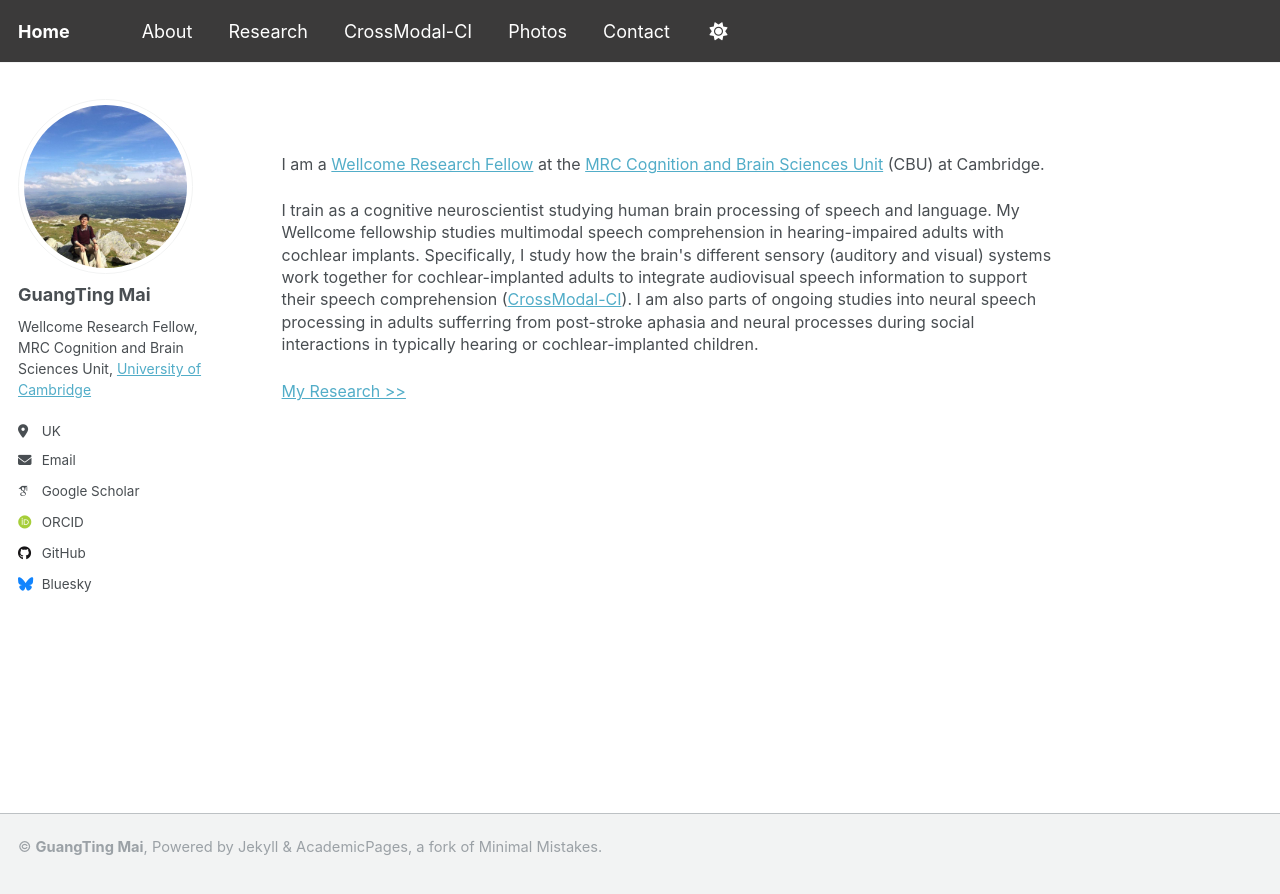
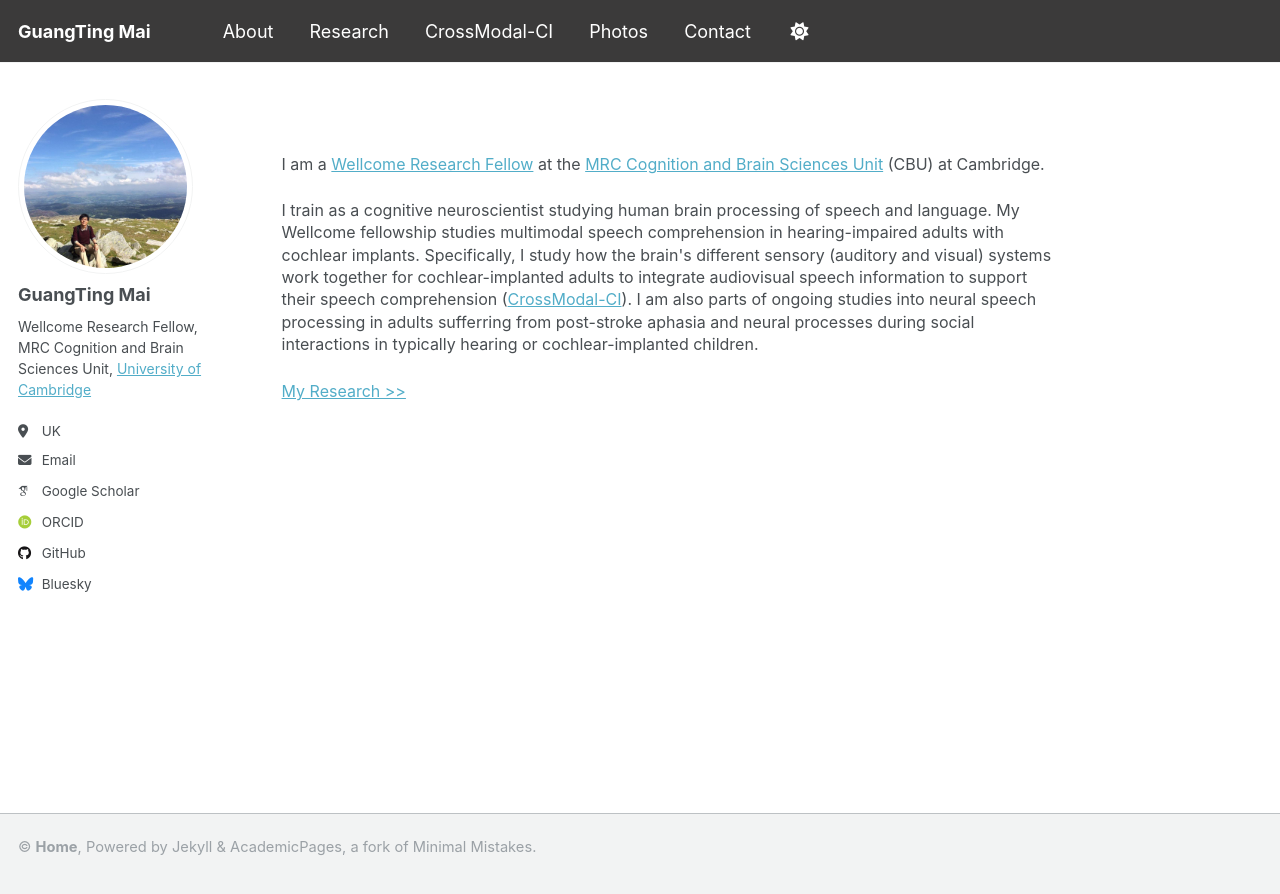
Before and after one commit to guangtingmai/guangtingmai.github.io, a Jekyll site: the page built from _pages/readme.html, in a window 1280 px wide. Shown: the top 894 px of the page. Built offline with Jekyll 4.4.1, drawn with Linux system fonts in a browser that asks for light colours; some web fonts are replaced.

```diff
--- a/_config.yml
+++ b/_config.yml
@@ -9,9 +9,9 @@
 # Basic Site Settings
 locale                   : "en-UK"
 site_theme               : "GuangTing Mai"
-title                    : "Home"
+title                    : "GuangTing Mai"
 title_separator          : " "
-name                     : &name "GuangTing Mai"
+name                     : &name "Home"
 description              : &description "personal description"
 url                      : https://guangtingmai.github.io # the base hostname & protocol for your site e.g. "https://[your GitHub username].github.io" or if you already have some other page hosted on Github then use "https://[your GitHub username].github.io/[Your Repo Name]"
 baseurl                  : "" # the subpath of your site, e.g. "/blog"
```
